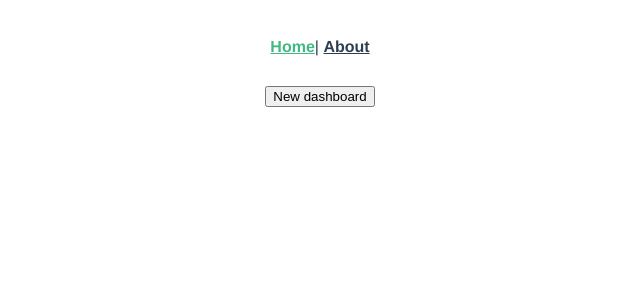
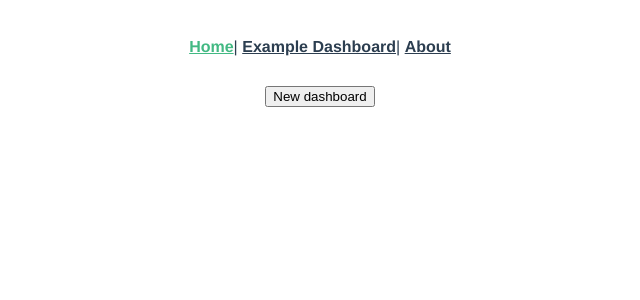
Before and after one commit to ikethepike/dungeons-and-dashboards, a Vue app: page / in a window 1280 px wide. Shown: the top 300 px of the page, without its empty margins (320-960 px from the left). Built offline with nearby package versions, Linux system fonts and the light colour scheme.

Commit message:
added link to example dashboard

```diff
--- a/src/App.vue
+++ b/src/App.vue
@@ -2,6 +2,7 @@
   <div id="app">
     <div id="nav">
       <router-link to="/">Home</router-link>|
+      <router-link to="/dashboard/3G3cvBAZ3lrkutcopc97">Example Dashboard</router-link>|
       <router-link to="/about">About</router-link>
     </div>
     <router-view/>
```
